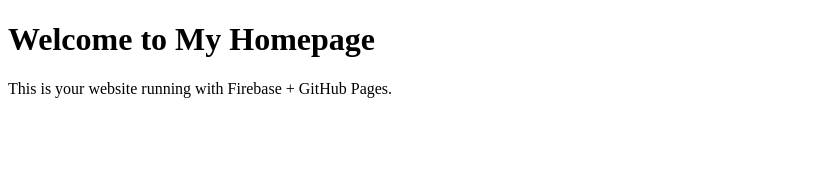
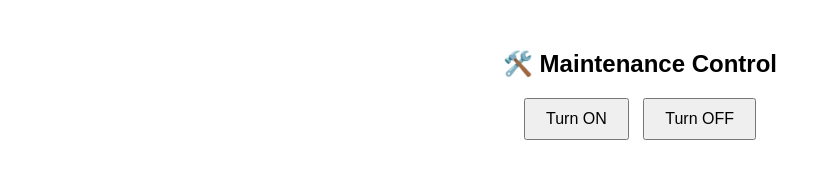
Before and after one commit to bobobo1343/Remote-control-website, a plain HTML site: page index.html in a window 1280 px wide. Shown: the whole page, without its empty margins (0-831 px from the left). Drawn offline with Linux system fonts and the light colour scheme; no server answers.

Commit message:
Update index.html

```diff
--- a/index.html
+++ b/index.html
@@ -1,13 +1,13 @@
 <!DOCTYPE html>
 <html>
 <head>
-  <title>My Homepage</title>
-  <!-- Load Firebase only once -->
+  <title>Maintenance Control</title>
+  <!-- Load Firebase once -->
   <script src="https://www.gstatic.com/firebasejs/8.10.1/firebase-app.js"></script>
   <script src="https://www.gstatic.com/firebasejs/8.10.1/firebase-database.js"></script>
   <script>
-    // Only initialize Firebase once
-    if (!window.firebaseInitialized) {
+    // Prevent multiple initializations
+    if (!firebase.apps.length) {
       var firebaseConfig = {
         apiKey: "AIzaSyDN3gVB85AyNEdkGIuGX7D293GxH9cWxOQ",
         authDomain: "august-6-f90e2.firebaseapp.com",
@@ -15,19 +15,17 @@
         projectId: "august-6-f90e2"
       };
       firebase.initializeApp(firebaseConfig);
-      window.firebaseInitialized = true;
     }
 
-    // Check maintenance mode and redirect if ON
-    firebase.database().ref("maintence").on("value", function(snapshot) {
-      if (snapshot.val() === true) {
-        window.location.href = "https://topfloorboss.odoo.com/maintence";
-      }
-    });
+    function setMaintenance(state) {
+      firebase.database().ref("maintence").set(state);
+      alert("Maintenance mode is now: " + (state ? "ON" : "OFF"));
+    }
   </script>
 </head>
-<body>
-  <h1>Welcome to My Homepage</h1>
-  <p>This is your website running with Firebase + GitHub Pages.</p>
+<body style="text-align:center; font-family:sans-serif; margin-top:50px;">
+  <h2>🛠️ Maintenance Control</h2>
+  <button onclick="setMaintenance(true)" style="padding:10px 20px; font-size:16px;">Turn ON</button>
+  <button onclick="setMaintenance(false)" style="padding:10px 20px; font-size:16px; margin-left:10px;">Turn OFF</button>
 </body>
 </html>
```
